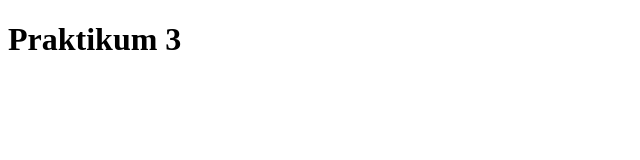
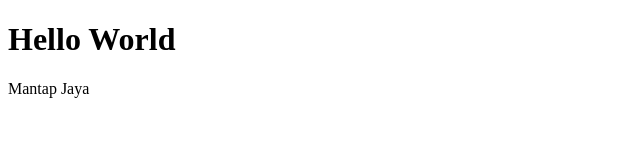
Before and after one commit to ziyaaapookie/pw_praktikum_3, a plain HTML site: page praktikum3.html in a window 1280 px wide. Shown: the whole page, without its empty margins (0-640 px from the left). Drawn offline with Linux system fonts and the light colour scheme.

Commit message:
Belajar Menambahkan Ke Github

```diff
--- a/praktikum3.html
+++ b/praktikum3.html
@@ -6,6 +6,7 @@
     <title>Praktikum 3</title>
 </head>
 <body>
-    <h1>Praktikum 3 </h1>
+    <h1>Hello World</h1>
+    <p>Mantap Jaya</p>
 </body>
 </html>
```
